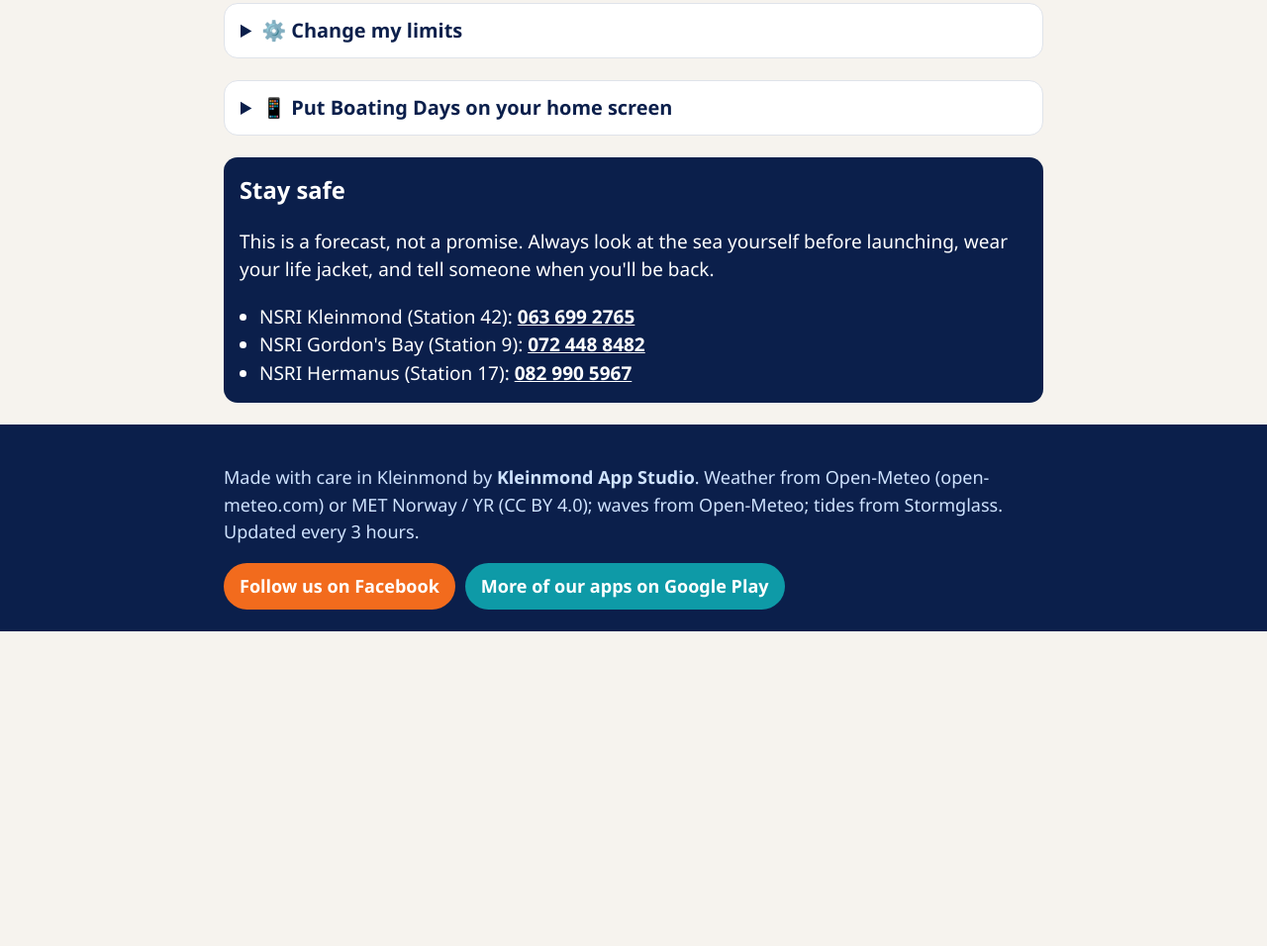
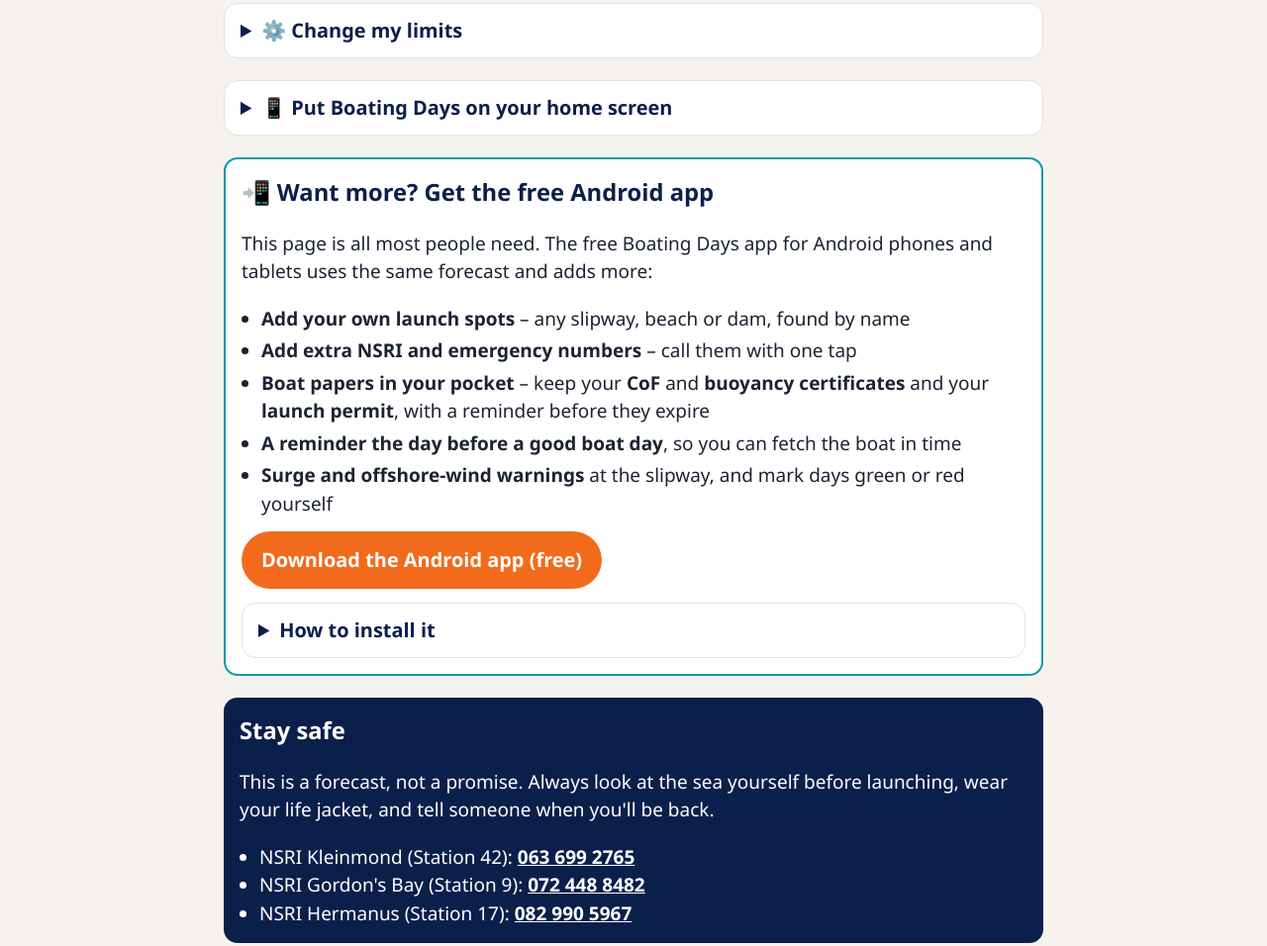
Before and after one commit to KleinmondAppStudio/boating-days, a plain HTML site: page index.html in a window 1280 px wide. Shown: the part 1749-2705 px from the top of the page at 99% size. Before the commit the page ends 2387 px from the top, so only its background shows below. Drawn offline with Linux system fonts and the light colour scheme.

Commit message:
Android app download section with feature list and install guide

```diff
--- a/index.html
+++ b/index.html
@@ -83,6 +83,11 @@
   .pill{display:inline-block;padding:10px 16px;border-radius:999px;background:var(--orange);color:#fff !important;text-decoration:none;font-weight:700}
   .pill.alt{background:var(--teal)}
   .updated{font-size:.9rem;color:var(--muted)}
+  .getapp{background:#fff;border-radius:14px;padding:16px;border:2px solid var(--teal)}
+  .getapp ul{padding-left:20px;margin:6px 0 14px}
+  .getapp li{margin:4px 0}
+  .getapp .pill{font-size:1.05rem;padding:14px 20px}
+  .howto{margin-top:14px}
   .home{margin:0 0 14px;font-size:.95rem}
   .home a{color:var(--navy2);font-weight:600}
   @media (max-width:520px){html{font-size:18px}.brand img{width:62px;height:62px;margin-top:-38px}.brand h1{font-size:1.45rem}}
@@ -143,6 +148,29 @@
       <p><b>Android phone (Chrome):</b> tap the ⋮ menu at the top right, then <b>Add to home screen</b> (or <b>Install app</b>), then <b>Add</b>.</p>
       <p><b>iPhone or iPad (Safari):</b> tap the Share button (square with an arrow), then <b>Add to Home Screen</b>, then <b>Add</b>.</p>
       <p><b>Computer:</b> press <b>Ctrl + D</b> to save it as a bookmark.</p>
+    </details>
+  </section>
+
+  <section class="getapp" aria-labelledby="h-app">
+    <h2 id="h-app">📲 Want more? Get the free Android app</h2>
+    <p>This page is all most people need. The free Boating Days app for Android phones and tablets uses the same forecast and adds more:</p>
+    <ul>
+      <li><b>Add your own launch spots</b> – any slipway, beach or dam, found by name</li>
+      <li><b>Add extra NSRI and emergency numbers</b> – call them with one tap</li>
+      <li><b>Boat papers in your pocket</b> – keep your <b>CoF</b> and <b>buoyancy certificates</b> and your <b>launch permit</b>, with a reminder before they expire</li>
+      <li><b>A reminder the day before a good boat day</b>, so you can fetch the boat in time</li>
+      <li><b>Surge and offshore-wind warnings</b> at the slipway, and mark days green or red yourself</li>
+    </ul>
+    <a class="pill" href="https://github.com/KleinmondAppStudio/boating-days/releases/latest/download/BoatingDays.apk">Download the Android app (free)</a>
+    <details class="limits howto">
+      <summary>How to install it</summary>
+      <ol>
+        <li>Tap the download button above and wait for the download to finish.</li>
+        <li>Open the downloaded file <b>BoatingDays.apk</b> (from the notification, or your Downloads folder).</li>
+        <li>If your phone asks, allow <b>“Install unknown apps”</b> for your browser, then go back.</li>
+        <li>Tap <b>Install</b>, then <b>Open</b>.</li>
+      </ol>
+      <p class="updated">The app is free, with no adverts, and does not ask for an account. Only download it from this page.</p>
     </details>
   </section>
 
```
